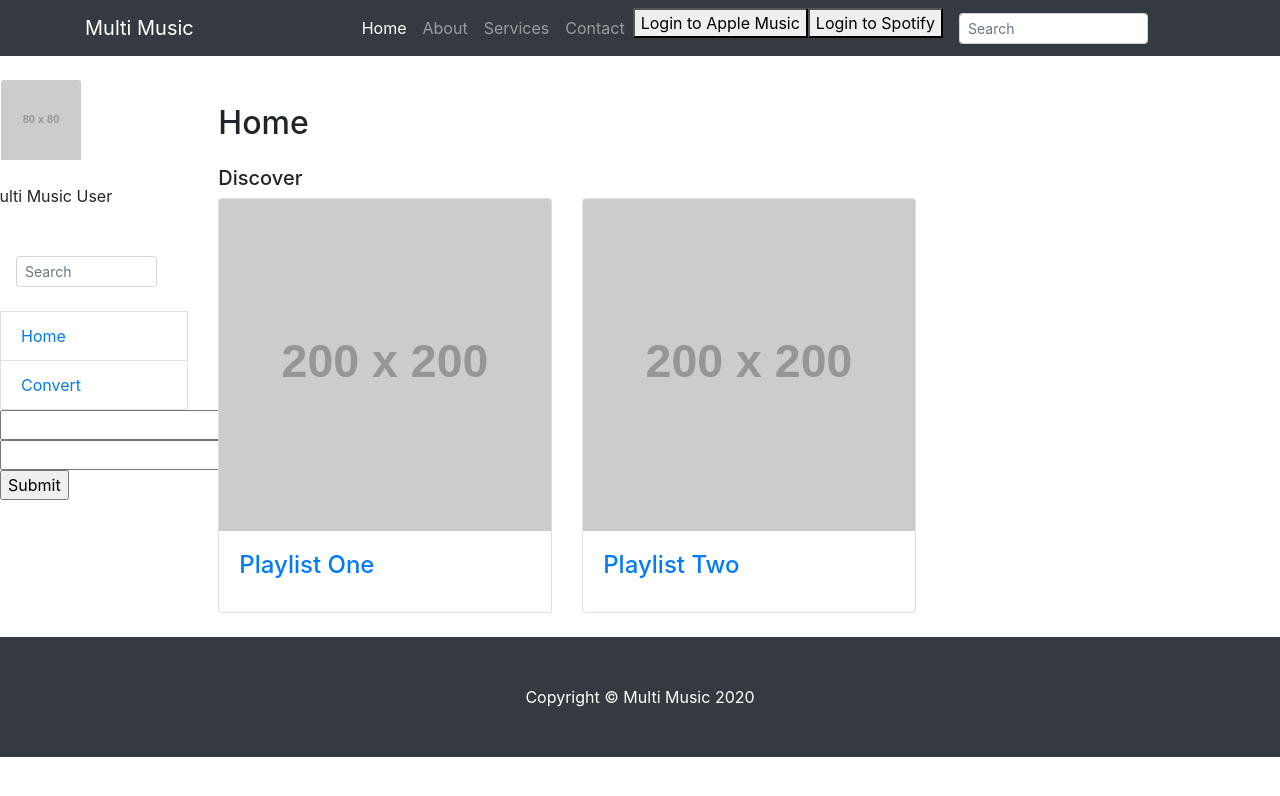
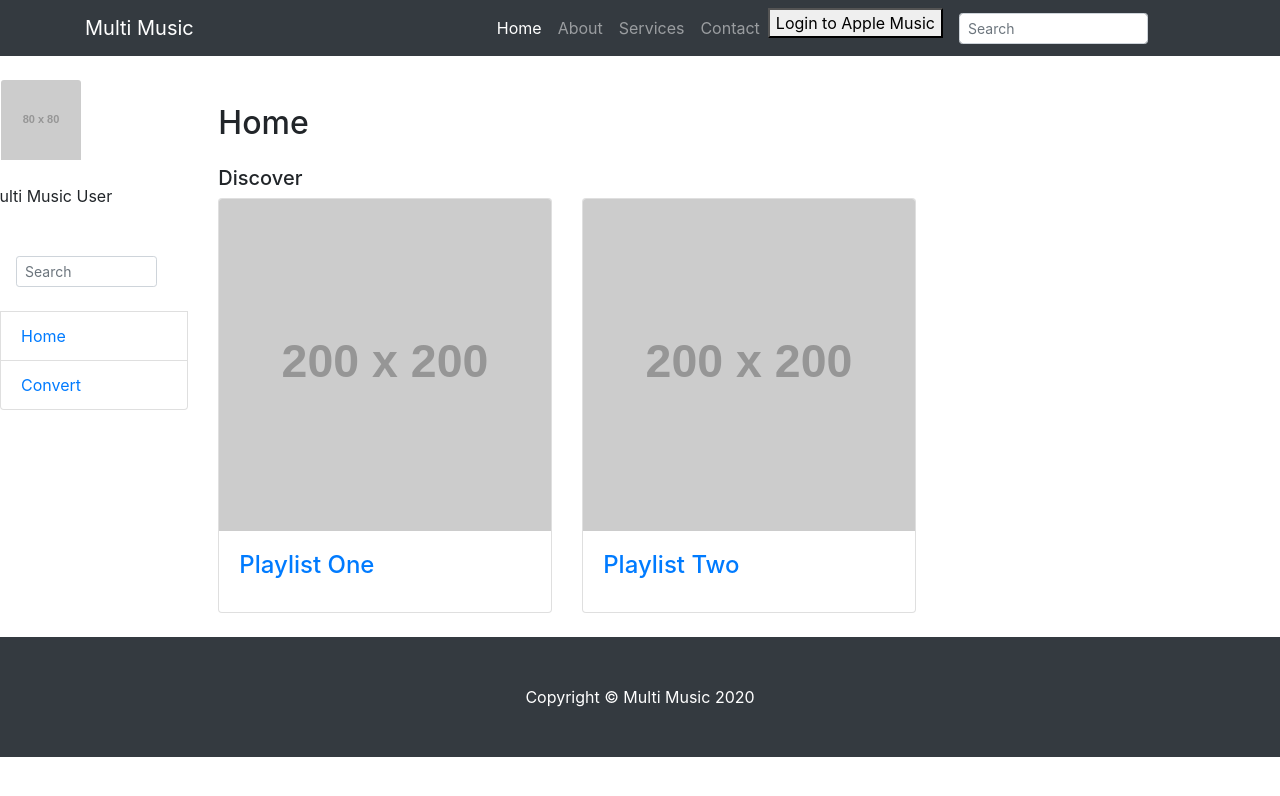
Before and after one commit to blairs2/Multi-Music, a website: page Public/index.html in a window 1280 px wide. Drawn offline with Linux system fonts and the light colour scheme; placeholder pictures from the web are drawn by us; a script that the page names is missing; some icons are missing.

Commit message:
removed  my clutter from index.html

```diff
--- a/Public/index.html
+++ b/Public/index.html
@@ -62,9 +62,6 @@
           <li class="nav-item">
             <button id="login-btn">Login to Apple Music</button>
           </li>
-          <li class ="nav-item">
-            <button id="login-spotify">Login to Spotify</button>
-          </li>
         </ul>
         <form class="form-inline">
           <i class="fas fa-search" aria-hidden="true"></i>
@@ -97,13 +94,6 @@
           <a href="#" class="list-group-item">Home</a>
           <!--<a href="#"  class="list-group-item">Playlist Library</a>-->
           <a href="#" class="list-group-item">Convert</a>
-        </div>
-        <div class = "test">
-          <form method="post" action="/">
-            <input type="test" name="field1">
-            <input type="test" name="field2">
-            <input type="submit">
-          </form>
         </div>
       </div>
       <br>
```
